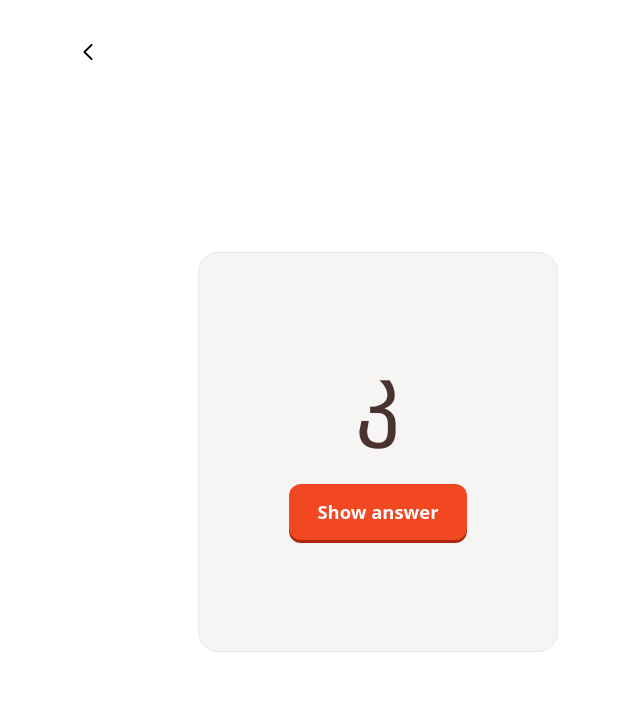
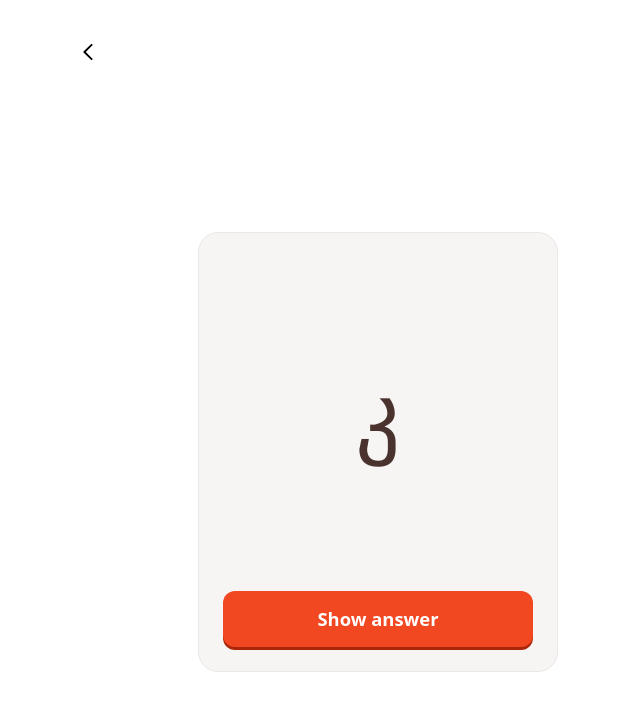
Before and after one commit to almazbisenbaev/tbilingo, a Next.js app: page /alphabet in a window 1280 px wide. Both pictures are taken after a click on the button "Start learning". Shown: the top 710 px of the page, without its empty margins (262-902 px from the left). Built offline with nearby package versions, Linux system fonts and the light colour scheme.

Commit message:
Fixed layout issues in fladhcard component

```diff
--- a/src/components/Flashcard.css
+++ b/src/components/Flashcard.css
@@ -3,7 +3,7 @@
   width: 360px;
   max-width: 80vw;
   height: 440px;
-  max-height: 50vh;
+  max-height: 75vh;
 }
 
 .flashcard-inner {
@@ -22,23 +22,38 @@
   width: 100%;
   height: 100%;
   display: flex;
-  align-items: center;
-  justify-content: center;
   flex-direction: column;
   gap: 24px;
 }
 
 .flashcard-front {
-  padding-bottom: 60px;
+  align-items: center;
+  justify-content: center;
 }
 
 .flashcard-back {
-  justify-content: flex-start;
-  padding-top: 40px;
+  justify-content: space-between;
+}
+
+.flashcard-back-content {
+  flex: 1;
+
+  display: flex;
+  flex-direction: column;
+  align-items: center;
+  justify-content: center;
+  gap: 24px;
 }
 
 .flashcard-character {
   font-size: 88px;
+
+  flex: 1;
+
+  display: flex;
+  flex-direction: column;
+  align-items: center;
+  justify-content: center;
 }
 
 .font-type-serif .flashcard-character {
@@ -49,12 +64,14 @@
   font-size: 28px;
   font-weight: normal;
   color: #000;
+  text-align: center;
 }
 
 .flashcard-pronunciation {
   font-size: 20px;
   font-weight: normal;
   color: #999;
+  text-align: center;
 }
 
 .flashcard-pronunciation b {
@@ -64,15 +81,14 @@
 .flashcard-audio {
   margin-right: auto;
   margin-left: auto;
-  margin-top: 20px;
   width: 240px;
   max-width: 100%;
 }
 
 .flashcard-actions {
-  margin-top: auto;
   width: 100%;
   display: flex;
   flex-direction: column;
   gap: 12px;
+  margin-top: auto;
 }
--- a/src/components/Flashcard.tsx
+++ b/src/components/Flashcard.tsx
@@ -12,7 +12,7 @@ const Flashcard: React.FC<FlashcardProps> = ({ letter, onNext, onLearned }) => {
           <div className="flashcard-front">
             <div className='flashcard-character'>{letter.character}</div>
             <button
-              className="btn btn-primary"
+              className="btn btn-primary w-full"
               onClick={() => setShowAnswer(true)}
             >
               Show answer
@@ -20,6 +20,7 @@ const Flashcard: React.FC<FlashcardProps> = ({ letter, onNext, onLearned }) => {
           </div>
         ) : (
           <div className="flashcard-back">
+            <div className='flashcard-back-content'>
               <div className='flashcard-name'>{letter.name}</div>
               <div className='flashcard-pronunciation'>
                 Pronunciation: <b>{letter.pronunciation}</b>
@@ -33,6 +34,7 @@ const Flashcard: React.FC<FlashcardProps> = ({ letter, onNext, onLearned }) => {
                 >
                   Your browser does not support the audio element.
                 </audio>
+              </div>
             </div>
 			<div className="flashcard-actions">
 				<button
```
Lines whose indentation alone changed are shown as unchanged.
